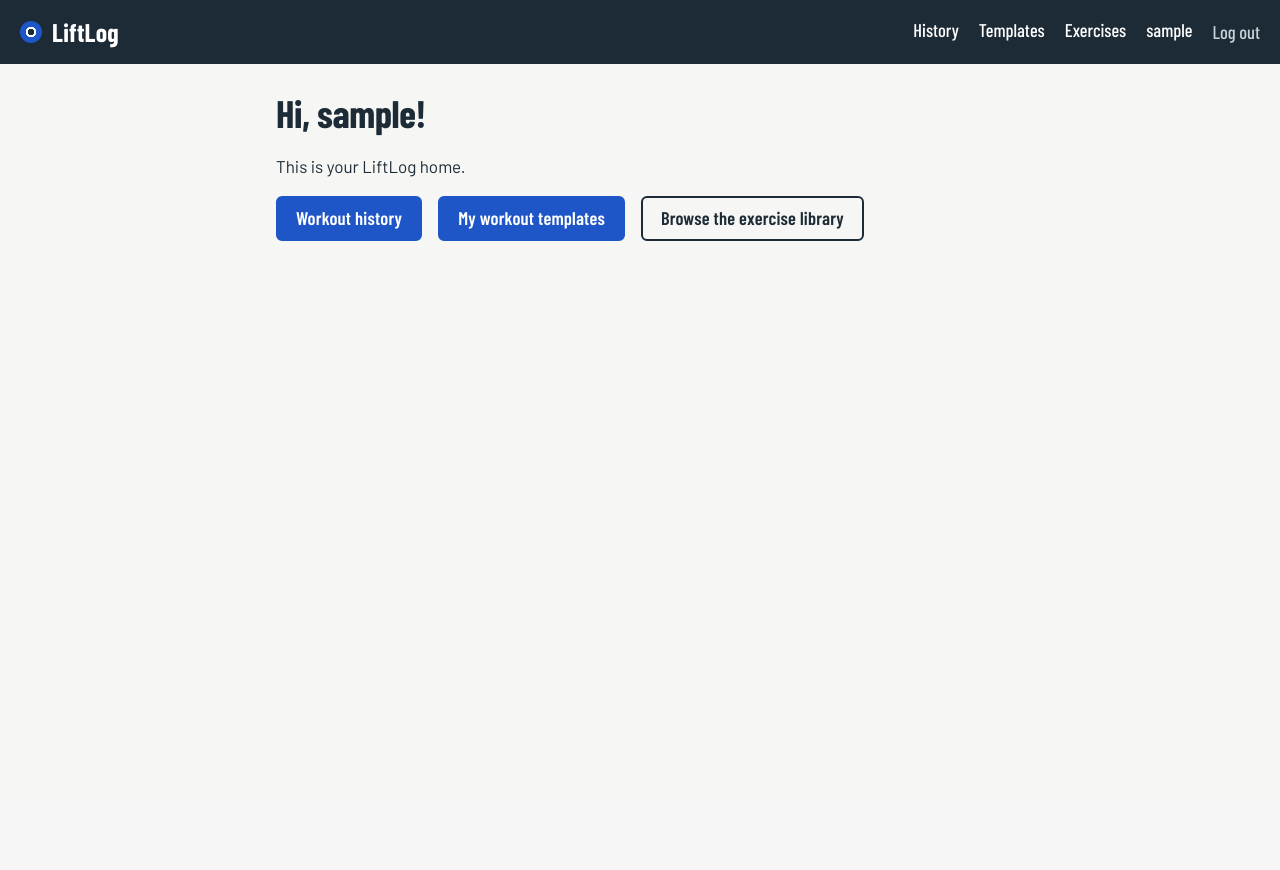
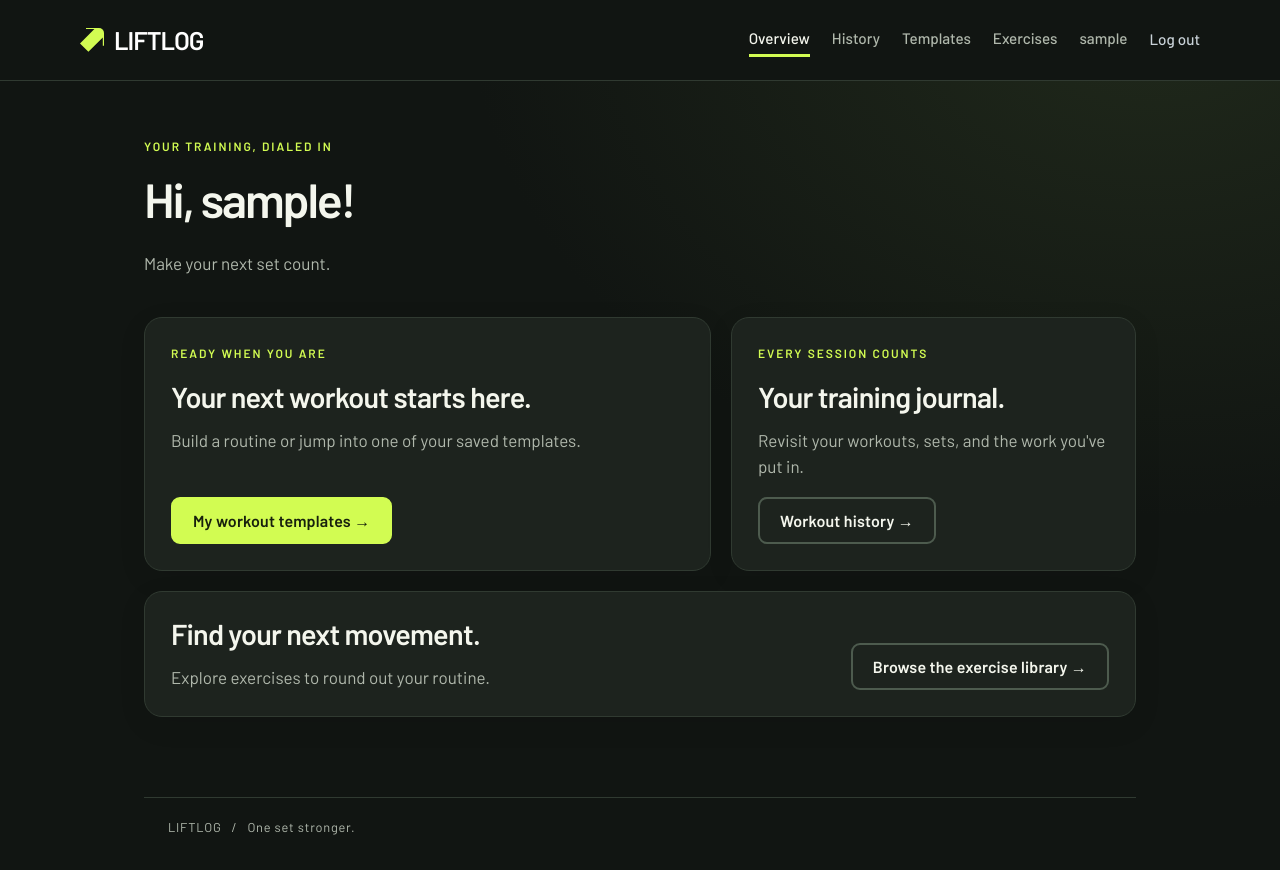
Before and after one commit to brendanboedy/LiftLog, a Flask app: page /dashboard in a window 1280 px wide. Before the commit the page ends 241 px from the top, so only its background shows below. Run offline with Flask 3, Linux system fonts and the light colour scheme; the visitor is signed in with stand-in values (Sample User, id 1); data that the repository does not hold is empty.

Commit message:
apply midnight volt ui theme

```diff
--- a/app/static/css/style.css
+++ b/app/static/css/style.css
@@ -1,38 +1,27 @@
-/* LiftLog styles.
-
-   Look: "chalk and iron". A cool chalk-white page, slate ink, and the colours
-   of competition weight plates (blue, red, yellow) used for meaning:
-   blue = the main action, red = deleting, yellow = what's happening now
-   (a workout in progress, keyboard focus).
-
-   Type: Barlow Condensed (headings, buttons, numbers - like gym signage)
-   and Barlow (body text). Loaded from Google Fonts in base.html; if they
-   can't load, the system font is used instead.
-*/
-
+/* Midnight Volt: charcoal surfaces, electric lime actions, and clear workout data. */
 :root {
-  --chalk: #f6f7f4;      /* page background */
-  --white: #ffffff;      /* cards and inputs */
-  --slate: #1c2b36;      /* main text, header */
-  --steel: #5e6b74;      /* secondary text */
-  --rubber: #dadfdb;     /* borders and lines */
-  --rubber-dark: #b9c1bc;
-  --plate-blue: #1e56c8; /* main buttons and links */
-  --plate-blue-dark: #17439c;
-  --plate-blue-tint: #e6edfb;
-  --plate-red: #c8282e;  /* delete / cancel */
-  --plate-red-dark: #a11f24;
-  --plate-red-tint: #fbe8e8;
-  --plate-yellow: #f2b705; /* in progress, focus */
-  --plate-yellow-tint: #fff5d6;
-  --green: #1f7a4d;
-  --green-tint: #e3f3ea;
+  --chalk: #111512;      /* page background */
+  --white: #1d231e;      /* cards and inputs */
+  --slate: #f4f6ed;      /* main text, header */
+  --steel: #b0b8ac;      /* secondary text */
+  --rubber: #303a31;     /* borders and lines */
+  --rubber-dark: #4d5b4e;
+  --plate-blue: #d2fc52; /* main buttons and links */
+  --plate-blue-dark: #e0ff88;
+  --plate-blue-tint: #2b371e;
+  --plate-red: #ff8d8d;  /* delete / cancel */
+  --plate-red-dark: #ffb0b0;
+  --plate-red-tint: #392323;
+  --plate-yellow: #d2fc52; /* in progress, focus */
+  --plate-yellow-tint: #252f1e;
+  --green: #a5dfac;
+  --green-tint: #213427;
 
   --font-body: "Barlow", system-ui, -apple-system, "Segoe UI", Roboto, sans-serif;
-  --font-display: "Barlow Condensed", "Arial Narrow", system-ui, sans-serif;
+  --font-display: "Barlow", system-ui, sans-serif;
 
-  --radius-card: 10px;
-  --radius-control: 6px;
+  --radius-card: 18px;
+  --radius-control: 9px;
 }
 
 * { box-sizing: border-box; }
@@ -61,7 +50,7 @@ a:hover { color: var(--plate-blue-dark); }
 
 .muted { color: var(--steel); }
 
-/* Keyboard focus: a thick yellow ring that's easy to see on any background. */
+/* High contrast keyboard focus. */
 :focus-visible {
   outline: 3px solid var(--plate-yellow);
   outline-offset: 2px;
@@ -88,7 +77,7 @@ a:hover { color: var(--plate-blue-dark); }
   font-size: 1.6rem;
   letter-spacing: 0.01em;
 }
-/* A small weight plate drawn in CSS: blue rim, slate hole. */
+/* Brand mark, refined in the theme details below. */
 .logo::before {
   content: "";
   width: 22px;
@@ -155,7 +144,7 @@ a:hover { color: var(--plate-blue-dark); }
   padding: 18px;
   margin-bottom: 16px;
 }
-/* A workout in progress: yellow edge, like the tape on a lifting platform. */
+/* Highlight an in-progress workout. */
 .card-highlight {
   border-color: var(--plate-yellow);
   border-left-width: 6px;
@@ -184,7 +173,7 @@ a:hover { color: var(--plate-blue-dark); }
 .input:hover { border-color: var(--steel); }
 .input:focus-visible { outline-offset: 0; border-color: var(--slate); }
 textarea.input { min-height: 110px; resize: vertical; }
-.input-error { border-color: var(--plate-red); background: #fffafa; }
+.input-error { border-color: var(--plate-red); background: #392323; }
 .field-error { color: var(--plate-red-dark); margin: 4px 0 0; font-size: 0.9rem; }
 
 .checkbox { display: flex; align-items: center; gap: 8px; margin-bottom: 16px; }
@@ -285,7 +274,7 @@ textarea.input { min-height: 110px; resize: vertical; }
   background: var(--plate-blue-tint);
   vertical-align: middle;
 }
-.badge-muted { color: var(--steel); background: #eceeec; }
+.badge-muted { color: var(--steel); background: #303a31; }
 .badge-live { color: var(--slate); background: var(--plate-yellow); }
 
 /* ---- Details (exercise and workout summaries) ---- */
@@ -340,3 +329,50 @@ textarea.input { min-height: 110px; resize: vertical; }
   .card { padding: 14px; }
 }
 .hero .button { margin-right: 12px; }
+
+/* Midnight Volt finishing details. */
+:root { color-scheme: dark; }
+body { background: radial-gradient(ellipse at 90% 0, #20291b 0, transparent 42%), var(--chalk); }
+h1 { letter-spacing: -0.045em; font-size: clamp(2rem, 5vw, 3rem); }
+h2, h3 { letter-spacing: -0.025em; }
+.site-header { background: #111512; border-bottom: 1px solid var(--rubber); padding: 20px max(24px, calc((100% - 1120px) / 2)); }
+.logo { text-transform: uppercase; letter-spacing: -0.04em; }
+.logo::before { background: var(--plate-blue); border-radius: 5px; width: 24px; height: 24px; clip-path: polygon(0 65%, 60% 5%, 25% 5%, 25% 0, 100% 0, 100% 75%, 95% 75%, 95% 40%, 35% 100%); }
+.nav { font-size: 0.95rem; gap: 8px 22px; }
+.nav a { color: var(--steel); }
+.nav a:hover, .nav a[aria-current="page"] { color: var(--slate); }
+.container { max-width: 1040px; padding: 48px 24px 80px; }
+.card { padding: 26px; box-shadow: 0 8px 28px #00000016; }
+.card-highlight { border-left-width: 3px; }
+.input { background: #151b16; padding: 12px 14px; }
+.button { color: #17200d; font-size: 1rem; padding: 12px 20px; }
+.button:hover { color: #17200d; }
+.button-secondary { color: var(--slate); border-color: var(--rubber-dark); }
+.button-secondary:hover { color: var(--slate); background: #303a31; border-color: var(--steel); }
+.button-danger, .button-danger:hover { color: #301111; }
+.badge-live { color: #17200d; }
+.exercise-item { padding: 18px 20px; }
+.exercise-item > a, .item-main > a { font-size: 1.15rem; }
+.eyebrow { color: var(--plate-blue); text-transform: uppercase; font-size: 0.75rem; font-weight: 600; letter-spacing: 0.16em; margin-bottom: 18px; }
+.hero { padding: 36px 0 24px; }
+.hero h1 { max-width: 12ch; font-size: clamp(3.5rem, 9vw, 6rem); letter-spacing: -0.055em; }
+.hero .eyebrow { font-size: 0.75rem; color: var(--plate-blue); }
+.hero .actions { margin-top: 28px; }
+.dashboard-intro { padding: 8px 0 24px; }
+.dashboard-grid { display: grid; grid-template-columns: 1.4fr 1fr; gap: 20px; }
+.dashboard-grid .card { margin: 0; display: flex; flex-direction: column; align-items: flex-start; }
+.dashboard-grid .card h2 { margin-top: 0; font-size: 1.8rem; }
+.dashboard-grid .card .button { margin-top: auto; }
+.dashboard-grid .card:last-child { grid-column: 1 / -1; flex-direction: row; flex-wrap: wrap; align-items: center; justify-content: space-between; gap: 12px; }
+.dashboard-grid .card:last-child p { margin: 0; }
+.site-footer { max-width: 992px; margin: 0 auto; padding: 20px 24px 32px; border-top: 1px solid var(--rubber); color: var(--steel); font-size: 0.8rem; letter-spacing: 0.06em; }
+@media (max-width: 600px) {
+  .site-header { padding: 18px 20px; }
+  .nav { width: 100%; gap: 8px 16px; font-size: 0.9rem; }
+  .container { padding: 30px 18px 56px; }
+  .dashboard-grid { grid-template-columns: 1fr; }
+  .card { padding: 20px; }
+  .hero { padding-top: 18px; }
+  .details { grid-template-columns: minmax(0, 1fr) minmax(0, 1.5fr); gap: 8px 12px; }
+  .details dd { overflow-wrap: anywhere; }
+}
--- a/app/templates/base.html
+++ b/app/templates/base.html
@@ -14,9 +14,9 @@
 <body>
   <header class="site-header">
     <a class="logo" href="{{ url_for('main.index') }}">LiftLog</a>
-    <nav class="nav">
+    <nav class="nav" aria-label="Main navigation">
       {% if current_user.is_authenticated %}
-        {# aria-current marks the section you're in; the CSS underlines it in yellow #}
+        <a href="{{ url_for('main.dashboard') }}" {% if request.endpoint == 'main.dashboard' %}aria-current="page"{% endif %}>Overview</a>
         <a href="{{ url_for('workout_sessions.history') }}" {% if request.blueprint == 'workout_sessions' %}aria-current="page"{% endif %}>History</a>
         <a href="{{ url_for('workout_templates.list_templates') }}" {% if request.blueprint == 'workout_templates' %}aria-current="page"{% endif %}>Templates</a>
         <a href="{{ url_for('exercises.list_exercises') }}" {% if request.blueprint == 'exercises' %}aria-current="page"{% endif %}>Exercises</a>
@@ -43,5 +43,6 @@
 
     {% block content %}{% endblock %}
   </main>
+  <footer class="site-footer">LIFTLOG &nbsp; / &nbsp; One set stronger.</footer>
 </body>
 </html>
--- a/app/templates/main/dashboard.html
+++ b/app/templates/main/dashboard.html
@@ -3,17 +3,33 @@
 {% block title %}My LiftLog{% endblock %}
 
 {% block content %}
-  <h1>Hi, {{ current_user.username }}!</h1>
-  <p>This is your LiftLog home.</p>
+  <div class="dashboard-intro">
+    <p class="eyebrow">Your training, dialed in</p>
+    <h1>Hi, {{ current_user.username }}!</h1>
+    <p class="muted">Make your next set count.</p>
+  </div>
   {% if active %}
     <div class="card card-highlight">
       <p><strong>{{ active.name }}</strong> is in progress.</p>
       <a class="button" href="{{ url_for('workout_sessions.detail', session_id=active.id) }}">Continue workout</a>
     </div>
   {% endif %}
-  <div class="actions">
-    <a class="button" href="{{ url_for('workout_sessions.history') }}">Workout history</a>
-    <a class="button" href="{{ url_for('workout_templates.list_templates') }}">My workout templates</a>
-    <a class="button button-secondary" href="{{ url_for('exercises.list_exercises') }}">Browse the exercise library</a>
+  <div class="dashboard-grid">
+    <section class="card">
+      <p class="eyebrow">Ready when you are</p>
+      <h2>Your next workout starts here.</h2>
+      <p class="muted">Build a routine or jump into one of your saved templates.</p>
+      <a class="button" href="{{ url_for('workout_templates.list_templates') }}">My workout templates &rarr;</a>
+    </section>
+    <section class="card">
+      <p class="eyebrow">Every session counts</p>
+      <h2>Your training journal.</h2>
+      <p class="muted">Revisit your workouts, sets, and the work you've put in.</p>
+      <a class="button button-secondary" href="{{ url_for('workout_sessions.history') }}">Workout history &rarr;</a>
+    </section>
+    <section class="card">
+      <div><h2>Find your next movement.</h2><p class="muted">Explore exercises to round out your routine.</p></div>
+      <a class="button button-secondary" href="{{ url_for('exercises.list_exercises') }}">Browse the exercise library &rarr;</a>
+    </section>
   </div>
 {% endblock %}
--- a/app/templates/main/index.html
+++ b/app/templates/main/index.html
@@ -2,7 +2,8 @@
 
 {% block content %}
   <div class="hero">
-  <h1>Welcome to LiftLog</h1>
+  <p class="eyebrow">Welcome to LiftLog</p>
+  <h1>Show up.<br>Get stronger.</h1>
   <p>Plan your workouts, log every set, and watch your progress.</p>
   {% if current_user.is_authenticated %}
     <p><a class="button" href="{{ url_for('main.dashboard') }}">Go to my LiftLog</a></p>
```
